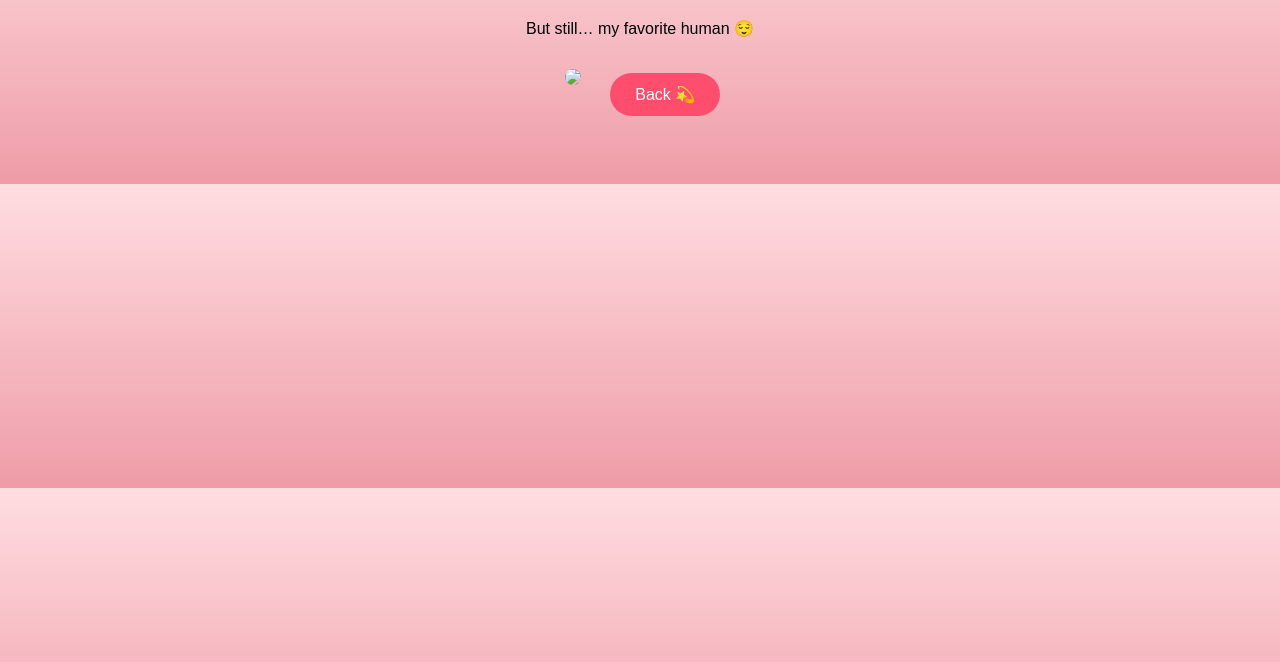
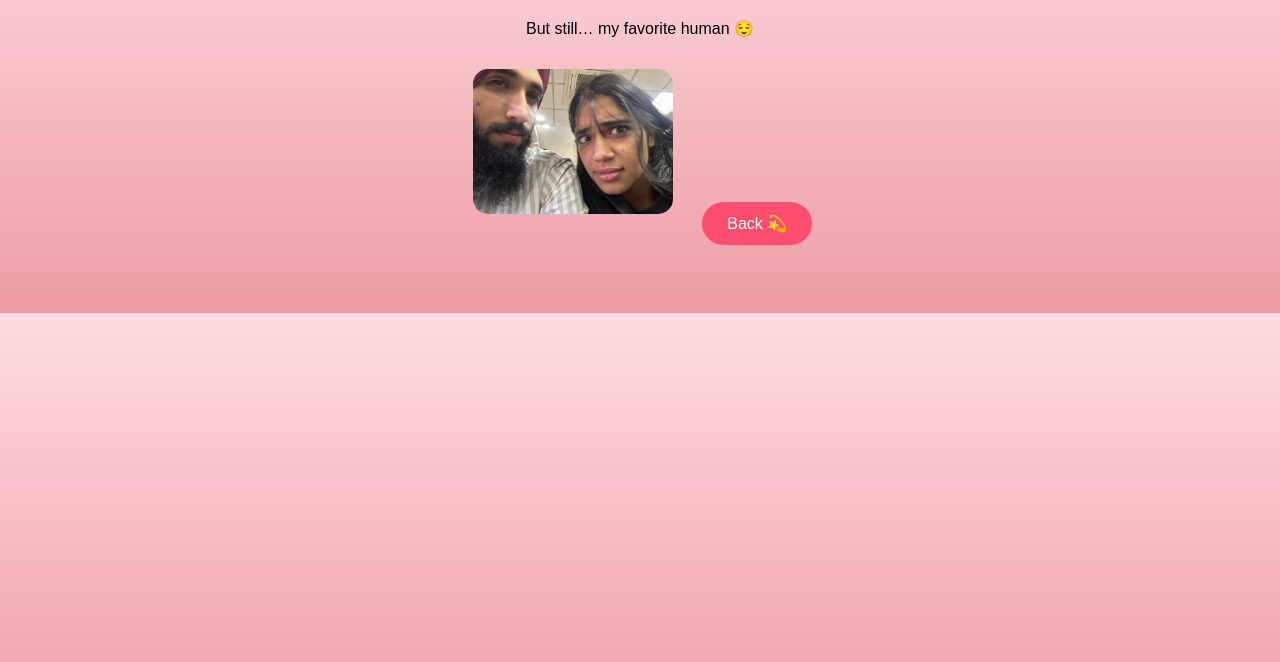
Before and after one commit to singhkuljeet242005-beep/Happy-new-year, a plain HTML site: page funny.html in a window 1280 px wide. Shown: the part 120-782 px from the top of the page. Drawn offline with Linux system fonts and the light colour scheme.

Commit message:
Change image format from JPG to JPEG

```diff
--- a/funny.html
+++ b/funny.html
@@ -9,7 +9,7 @@
 <h1>Why are you like this 😭</h1>
 <p>But still… my favorite human 😌</p>
 
-<img src="images/funny1.jpg">
+<img src="images/funny1.jpeg">
 
 <button onclick="location.href='menu.html'">Back 💫</button>
 
```
